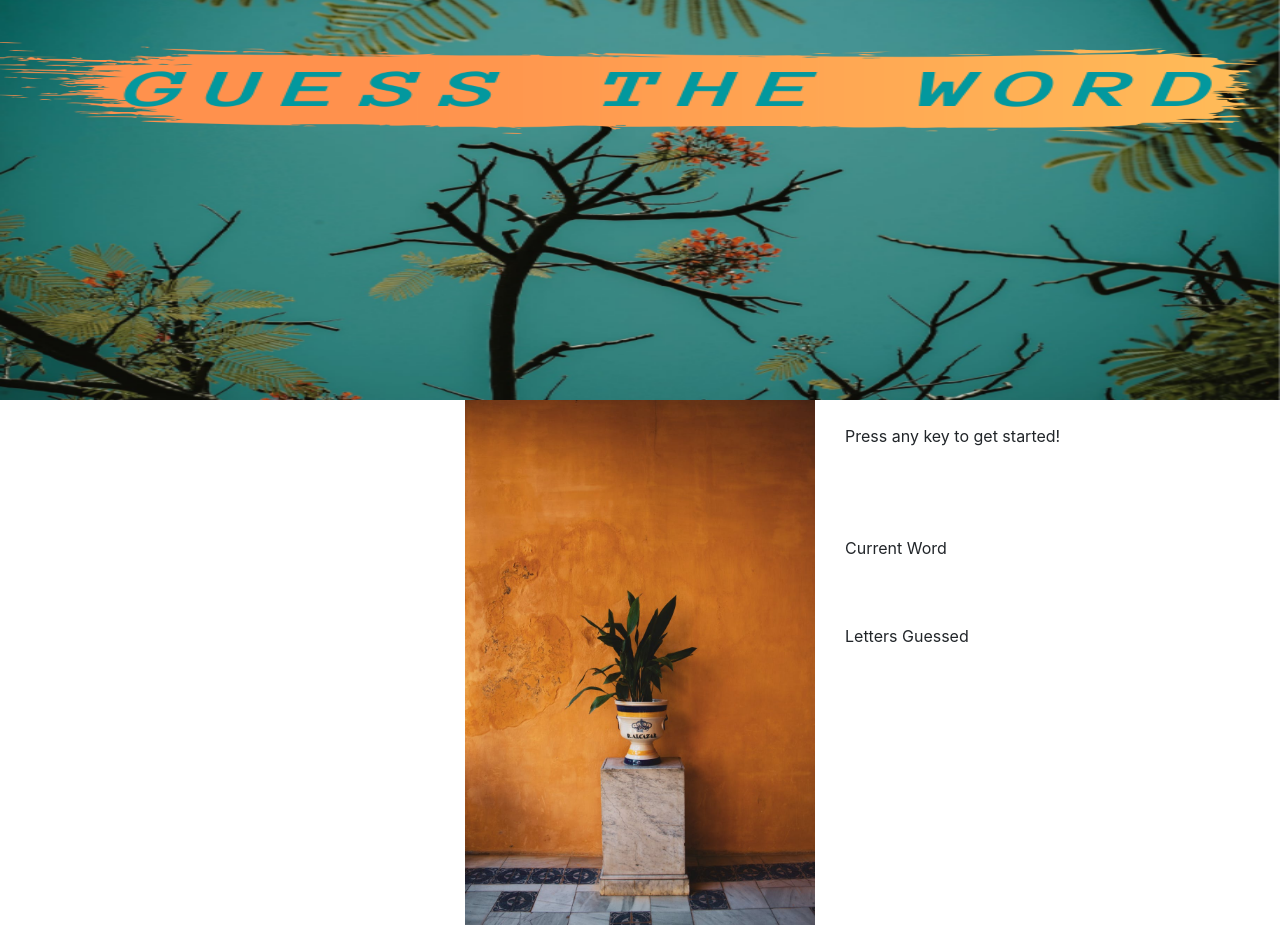
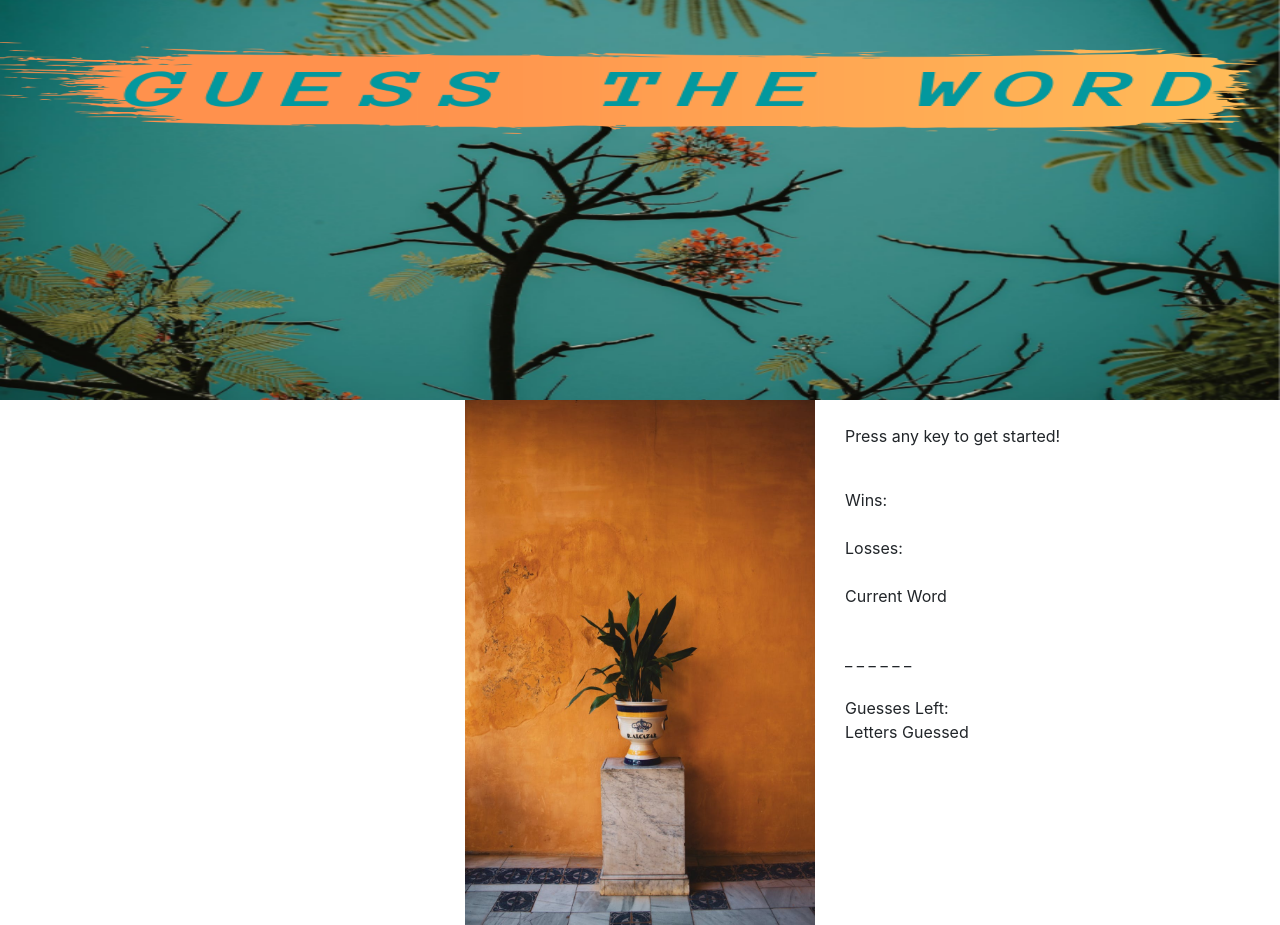
Before and after one commit to Mason-Shadrick/Word-Guess-Game, a plain HTML site: page index.html in a window 1280 px wide. Drawn offline with nearby package versions, Linux system fonts and the light colour scheme.

Commit message:
game working!

```diff
--- a/assets/javascript/game.js
+++ b/assets/javascript/game.js
@@ -1,6 +1,6 @@
 
 // Array of words to choose from
-var words = ["orange", "teal", "potted fern", "purple", "branches", "leaves", "flower", "bloom", "nature"];
+var words = ["orange", "teal", "pottedfern", "purple", "branches", "leaves", "flower", "bloom", "nature"];
 
 //Variables
 var chosenWord = "";
@@ -11,7 +11,7 @@ var wrongG = [];
 
 //Counts
 var wins = 0;
-var loses = 0;
+var losses = 0;
 var guessLeft = 12;
 
 
@@ -40,6 +40,7 @@ console.log(chosenWord);
 console.log(numLetters);
 console.log(blank);
 console.log(blanksWcorrect);
+}
 
 // reset function
 function reset(){
@@ -97,13 +98,24 @@ function winCheck(){
         document.getElementById("losses").innerHTML = " " + losses;
     }
 
-    //show word with blanks filled in and guess left CD
+    //show word with blanks filled in and guesses left CD
     document.getElementById("wordTog").innerHTML = " " + blanksWcorrect.join(" ");
     document.getElementById("guessLeft").innerHTML = " " + guessLeft;
 }
 
+//run game
+Game()
 
+//onkeyup check
+document.onkeyup = function(event){
+    var guesses = event.key.toLowerCase();
 
+    //runing fuctions
+    letterCheck(guesses);
+    winCheck();
+    //making sure it works right
+    console.log(guesses);
 
-
-};
+    //show wrong letters guessed on screen
+    document.getElementById("guessedLet").innerHTML = " " + wrongG.join(" ");
+}
--- a/index.html
+++ b/index.html
@@ -29,15 +29,15 @@
                 </br>
                 <p>Press any key to get started!</p>
                 </br>
-                <div id="wins"></div>
+                <div id="wins">Wins:</div>
                 </br>
-                <div id="losses"></div>
+                <div id="losses">Losses:</div>
                 </br>
                 <p>Current Word</p>
                 </br>
                 <div id="wordTog"></div>
                 </br>
-                <div id="guessLeft"></div>
+                <div id="guessLeft">Guesses Left:</div>
                 <p>Letters Guessed</p>
                 </br>
                 <div id="guessedLet"></div>
```
